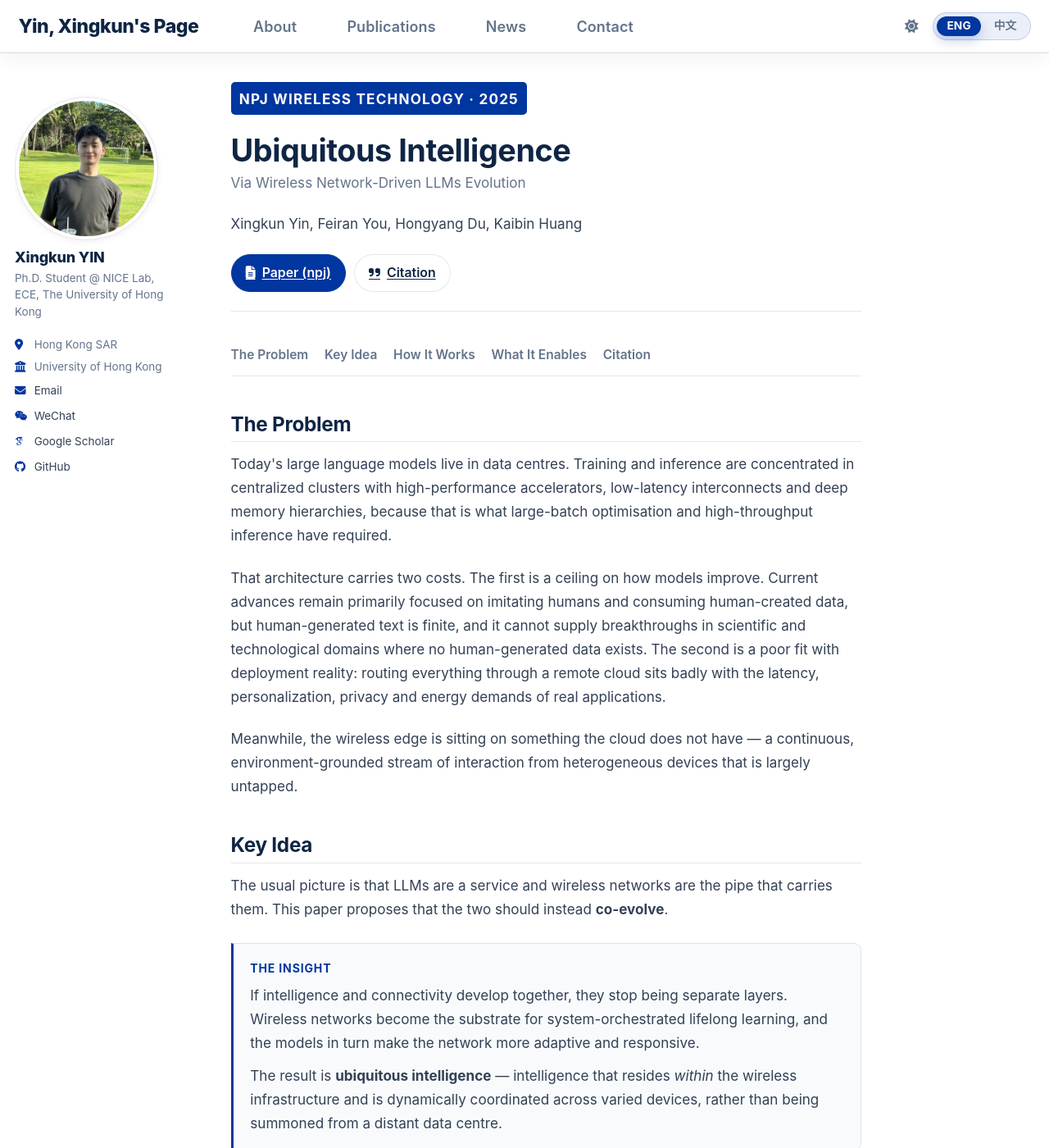
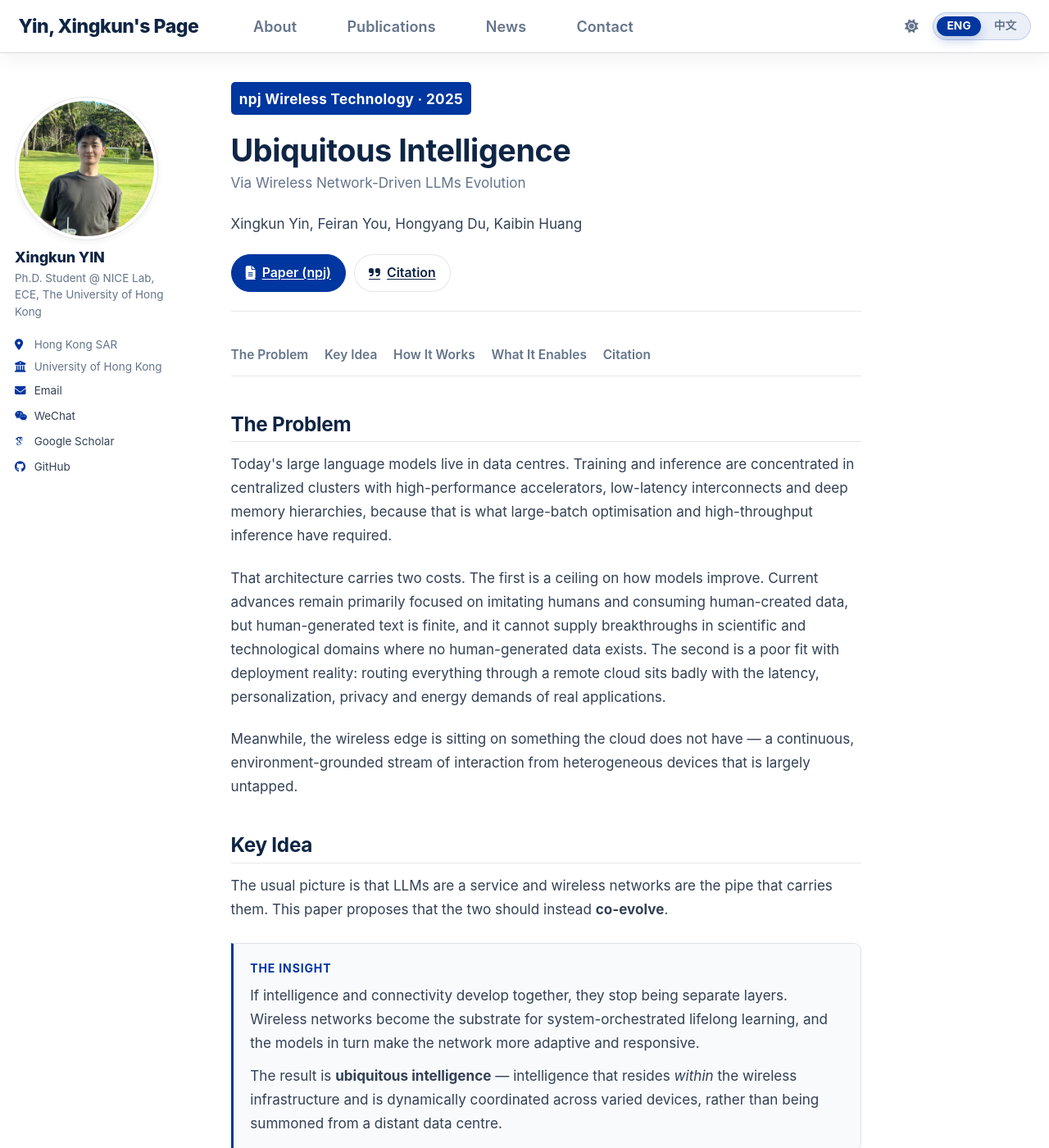
Before and after one commit to troyyxk/troyyxk.github.io, a Jekyll site: the page built from _publications/2025-01-01-ubiquitous-intelligence.md, in a window 1280 px wide and 1400 px high. Shown: the whole window at 82% size. Built offline with Jekyll 4.4.1, drawn with Linux system fonts in a browser that asks for light colours; some web fonts are replaced; a script bundle is joined from its source files by our own code; library files that are not in the unit come from our copies; comment, search, counter and statistics services are not loaded.

Commit message:
Let the venue label keep its own capitalisation
text-transform:uppercase was turning the venue names into NEURIPS, NPJ and
ARXIV. Venues are spelled the way their owners spell them, so the transform is
gone and the tracking tightened to suit mixed case.

```diff
--- a/_sass/layout/_paper.scss
+++ b/_sass/layout/_paper.scss
@@ -22,13 +22,14 @@
    eye lands on. The flag borrows the primary button's fill — accent with white
    text in the light theme, the lighter accent with dark text in the dark theme
    — which is what keeps it sitting on the page instead of fighting it. An
-   accepted paper names its venue and nothing else: no preprint id after it. */
+   accepted paper names its venue and nothing else: no preprint id after it.
+   The label keeps its own capitalisation: the venue names are spelled the way
+   their owners spell them (NeurIPS, npj, arXiv), so no text-transform here. */
 .paper-hero__venue {
   margin: 0 0 0.6rem;
   font-size: 0.78rem;
   font-weight: 700;
-  letter-spacing: 0.07em;
-  text-transform: uppercase;
+  letter-spacing: 0.02em;
   color: var(--rs-accent);
 }
 
```
